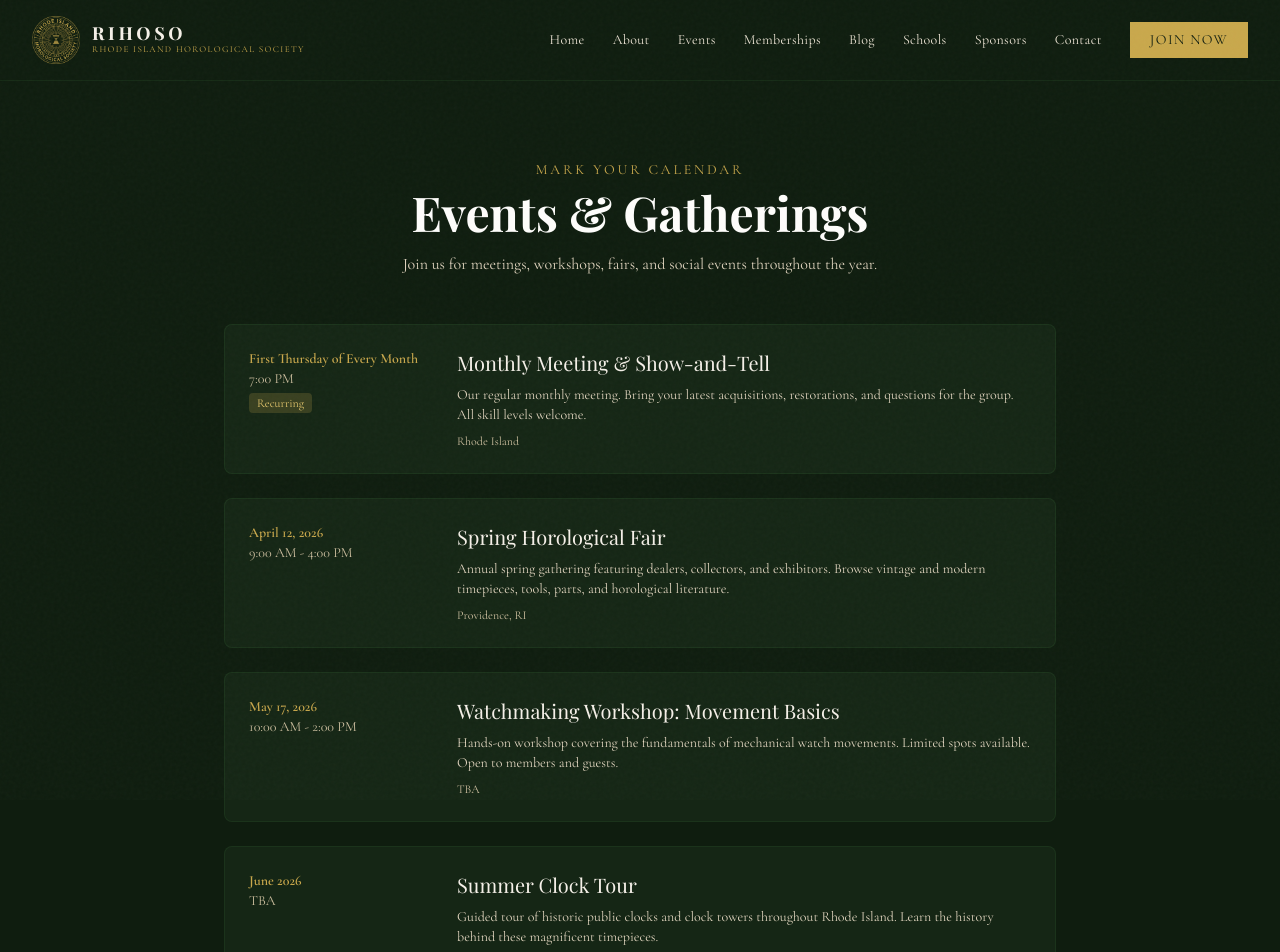
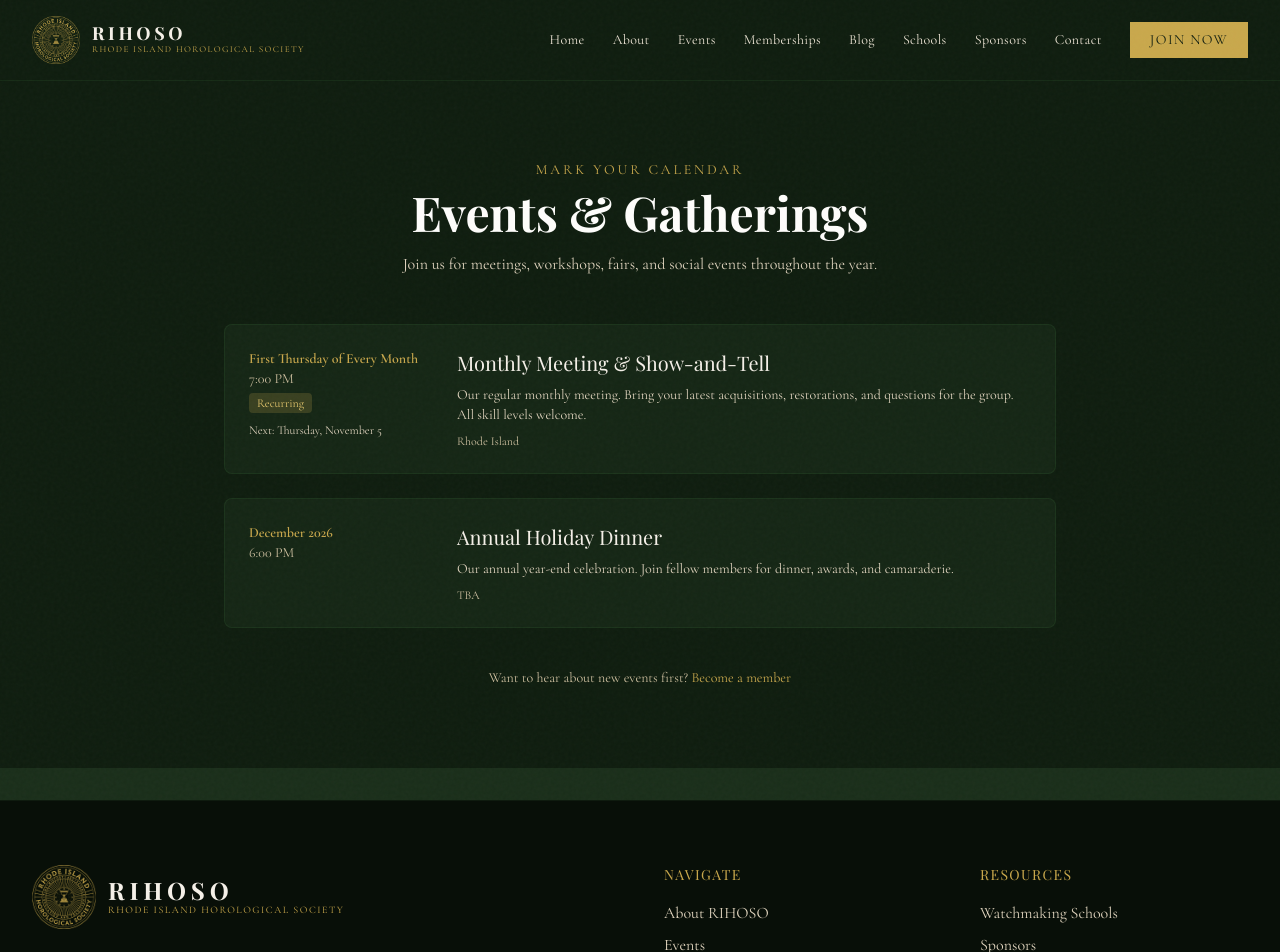
Before and after one commit to brandonsalomon-ui/rihoso-website, a Next.js app: page /events in a window 1280 px wide. Shown: the top 952 px of the page. Built offline with nearby package versions, Linux system fonts and the light colour scheme; a web font is replaced by a local one.

Commit message:
Events page hides past events, shows next meeting

```diff
--- a/src/app/events/page.tsx
+++ b/src/app/events/page.tsx
@@ -1,59 +1,20 @@
 import type { Metadata } from "next";
+import Link from "next/link";
+import { nextMonthlyMeeting, upcomingEvents } from "@/lib/events";
+
+// Re-check dates every hour so past events drop off automatically.
+export const revalidate = 3600;
 
 export const metadata: Metadata = {
   title: "Events & Gatherings",
   description: "Upcoming RIHOSO events, meetings, and horological gatherings in Rhode Island.",
 };
 
-const events = [
-  {
-    title: "Monthly Meeting & Show-and-Tell",
-    date: "First Thursday of Every Month",
-    time: "7:00 PM",
-    location: "Rhode Island",
-    description:
-      "Our regular monthly meeting. Bring your latest acquisitions, restorations, and questions for the group. All skill levels welcome.",
-    recurring: true,
-  },
-  {
-    title: "Spring Horological Fair",
-    date: "April 12, 2026",
-    time: "9:00 AM - 4:00 PM",
-    location: "Providence, RI",
-    description:
-      "Annual spring gathering featuring dealers, collectors, and exhibitors. Browse vintage and modern timepieces, tools, parts, and horological literature.",
-    recurring: false,
-  },
-  {
-    title: "Watchmaking Workshop: Movement Basics",
-    date: "May 17, 2026",
-    time: "10:00 AM - 2:00 PM",
-    location: "TBA",
-    description:
-      "Hands-on workshop covering the fundamentals of mechanical watch movements. Limited spots available. Open to members and guests.",
-    recurring: false,
-  },
-  {
-    title: "Summer Clock Tour",
-    date: "June 2026",
-    time: "TBA",
-    location: "Various Locations, RI",
-    description:
-      "Guided tour of historic public clocks and clock towers throughout Rhode Island. Learn the history behind these magnificent timepieces.",
-    recurring: false,
-  },
-  {
-    title: "Annual Holiday Dinner",
-    date: "December 2026",
-    time: "6:00 PM",
-    location: "TBA",
-    description:
-      "Our annual year-end celebration. Join fellow members for dinner, awards, and camaraderie.",
-    recurring: false,
-  },
-];
+export default function EventsPage() {
+  const events = upcomingEvents();
+  const nextMeeting = nextMonthlyMeeting();
+  const hasDated = events.some((e) => !e.recurring);
 
-export default function EventsPage() {
   return (
     <section className="py-20 bg-forest-900">
       <div className="max-w-4xl mx-auto px-4 sm:px-6 lg:px-8">
@@ -78,9 +39,14 @@ export default function EventsPage() {
                   <p className="text-gold-400 font-semibold text-sm">{event.date}</p>
                   <p className="text-cream-400 text-sm">{event.time}</p>
                   {event.recurring && (
-                    <span className="inline-block mt-1 text-xs bg-gold-400/20 text-gold-300 px-2 py-0.5 rounded">
-                      Recurring
-                    </span>
+                    <>
+                      <span className="inline-block mt-1 text-xs bg-gold-400/20 text-gold-300 px-2 py-0.5 rounded">
+                        Recurring
+                      </span>
+                      {nextMeeting && (
+                        <p className="mt-2 text-xs text-cream-300">Next: {nextMeeting}</p>
+                      )}
+                    </>
                   )}
                 </div>
                 <div>
@@ -92,6 +58,19 @@ export default function EventsPage() {
             </div>
           ))}
         </div>
+
+        {!hasDated && (
+          <p className="mt-10 text-center text-cream-300">
+            More gatherings are being planned — check back soon.
+          </p>
+        )}
+
+        <p className="mt-10 text-center text-cream-400 text-sm">
+          Want to hear about new events first?{" "}
+          <Link href="/memberships#join" className="text-gold-400 hover:text-gold-300 transition-colors">
+            Become a member
+          </Link>
+        </p>
       </div>
     </section>
   );
```
